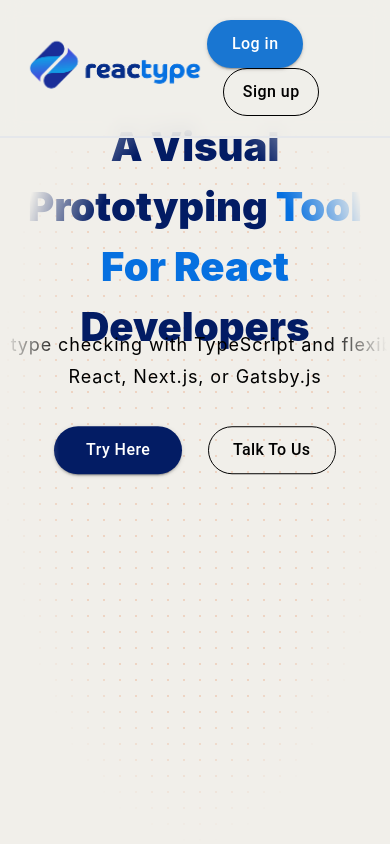
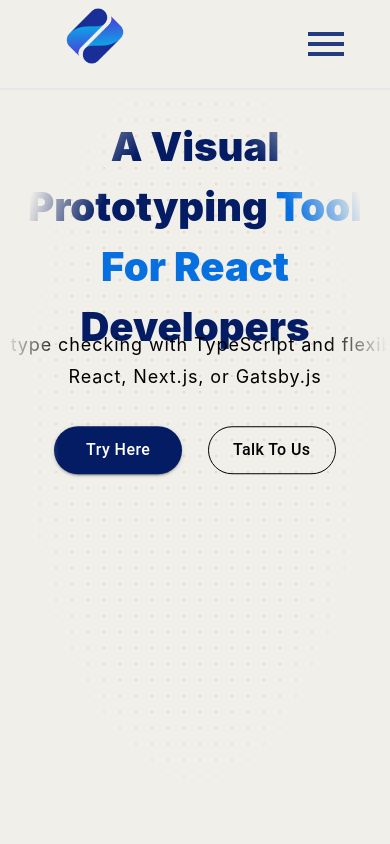
Before and after one commit to open-source-labs/Reactype-web, a Next.js app: page / in a window 390 px wide. Shown: the top 844 px of the page. Built offline with nearby package versions, Linux system fonts and the light colour scheme.

Commit message:
with team page working

```diff
--- a/src/app/assets/index.js
+++ b/src/app/assets/index.js
@@ -1,4 +1,5 @@
 import reacTypeLogoTwo from "./blue-reactype-logo-1.png";
+import reacTypeLogoWithNoText from "./reactype-logo-no-text.png";
 import whiteReacTypeLogoTwo from "./white-reactype-logo-2.png";
 import tanReacTypeLogoTwo from "./tan-reactype-logo-1.png";
 import footerBackground from "./reactype-foooter.png";
@@ -6,6 +7,7 @@ import footerSmallBackground from "./reactype-footer-small-bg.png";
 
 export {
   reacTypeLogoTwo,
+  reacTypeLogoWithNoText,
   whiteReacTypeLogoTwo,
   tanReacTypeLogoTwo,
   footerBackground,
--- a/src/app/components/Navbar.tsx
+++ b/src/app/components/Navbar.tsx
@@ -1,13 +1,15 @@
 "use client";
 
-import React, { useEffect, useRef } from "react";
+import React, { useEffect, useRef, useState } from "react";
 import { styles } from "../style";
 import DropDown from "../hoc/DropDown";
 import { Button } from "@mui/material";
-import { reacTypeLogoTwo } from "../assets";
+import useMediaQuery from "@mui/material/useMediaQuery";
+import { reacTypeLogoTwo, reacTypeLogoWithNoText } from "../assets";
 import Image from "next/image";
 import { dropDownMenuItems, dropDownMenuTitles } from "../constants";
 import Link from "next/link";
+import { Menu } from "@mui/icons-material";
 
 interface NavigationItem {
   name: string;
@@ -21,6 +23,11 @@ const navigation: NavigationItem[] = [
 ];
 
 const Navbar: React.FC = () => {
+  const [isMobileMenuOpen, toggleMobileMenu] = useState(false);
+
+  const smallScreenSize = useMediaQuery("(min-width:600px)");
+  const mediumScreenSize = useMediaQuery("(min-width:1200px)");
+
   return (
     <nav
       className={`${styles.paddingX} w-full flex py-5 fixed top-0 z-20 bg-[#f1efea] bg-opacity-80 border-b-2`}
@@ -28,14 +35,22 @@ const Navbar: React.FC = () => {
     >
       <div className="w-full flex justify-between items-center max-w-7xl mx-auto ">
         <Link href="/" className="mt-[2rem]">
+          {smallScreenSize ? (
             <Image
               src={reacTypeLogoTwo}
               alt="logo"
               className="h-[8rem] object-contain flex flex-start logo-image"
             />
+          ) : (
+            <Image
+              src={reacTypeLogoWithNoText}
+              alt="logo"
+              className="h-[4rem] object-contain flex flex-start logo-image-small"
+            />
+          )}
         </Link>
-
-        <ul className="list-none hidden sm:flex flex-row gap-10">
+        {mediumScreenSize ? (
+          <ul className="list-none hidden sm:flex flex-row gap-10 sm:none">
             {dropDownMenuTitles.map((title, i) => (
               <DropDown
                 key={i}
@@ -53,7 +68,9 @@ const Navbar: React.FC = () => {
               </a>
             </div>
           </ul>
+        ) : null}
         <ul>
+          {mediumScreenSize ? (
             <li>
               <a href="https://app.reactype.dev/#/login">
                 <Button
@@ -76,6 +93,7 @@ const Navbar: React.FC = () => {
               </a>
               <a href="https://app.reactype.dev/#/signup">
                 <Button
+                  className="small-screen-hide"
                   variant="outlined"
                   sx={{
                     marginLeft: "1rem",
@@ -98,6 +116,21 @@ const Navbar: React.FC = () => {
                 </Button>
               </a>
             </li>
+          ) : (
+            <Menu
+              sx={{
+                color: "#253b80",
+                width: "5rem",
+                height: "3rem",
+                transition: "300ms",
+                "&:hover": {
+                  cursor: "pointer",
+                  color: "#189bd7",
+                },
+              }}
+              onClick={() => toggleMobileMenu(!isMobileMenuOpen)}
+            />
+          )}
         </ul>
       </div>
     </nav>
--- a/src/app/constants/index.js
+++ b/src/app/constants/index.js
@@ -463,6 +463,26 @@ const people = [
     github: "https://github.com/sonyahu15",
     linkedin: "https://www.linkedin.com/in/sonyahu25/",
   },
+  {
+    name: "Cyrus Burns",
+    github: "https://github.com/cyburns",
+    linkedin: "https://www.linkedin.com/in/cyrus-burns/",
+  },
+  {
+    name: "Jon Wage",
+    github: "",
+    linkedin: "",
+  },
+  {
+    name: "Brian Yan",
+    github: "",
+    linkedin: "",
+  },
+  {
+    name: "Eliza Zhang",
+    github: "",
+    linkedin: "",
+  },
 ];
 
 export {
--- a/src/app/index.css
+++ b/src/app/index.css
@@ -28,6 +28,13 @@
 
 .logo-image {
   margin: -5rem 0 -5rem 0;
+  display: flex;
+  flex-direction: flex-start;
+  width: 15rem;
+}
+
+.logo-image-small {
+  margin: -3rem 0 0 -2rem;
   display: flex;
   flex-direction: flex-start;
   width: 15rem;
@@ -218,10 +225,6 @@
   backdrop-filter: blur(2rem);
 }
 
-.footer-bg-img {
-  background-image: url("../app/assets/reactype-foooter.png");
-}
-
 input::placeholder,
 textarea::placeholder {
   color: rgba(
@@ -241,3 +244,9 @@ textarea::placeholder {
     -2.6em 0em 0 0em rgba(255, 255, 255, 0.2),
     -1.8em -1.8em 0 0em rgba(255, 255, 255, 0.5);
 }
+
+@media screen and (min-width: 360px) {
+  .small-device-hide {
+    display: none;
+  }
+}
--- a/src/app/page.tsx
+++ b/src/app/page.tsx
@@ -2,7 +2,6 @@ import Content from "./components/Content";
 import Features from "./components/Features";
 import Footer from "./components/Footer";
 import Hero from "./components/Hero";
-import Team from "./pages/Team";
 import Testimonial from "./components/Testimonial";
 
 const Home = () => {
--- a/src/pages/Team.tsx
+++ b/src/pages/Team.tsx
@@ -1,10 +1,16 @@
 import React from "react";
 import TeamCards from "./TeamCards";
+import Navbar from "../app/components/Navbar";
+import Footer from "@/app/components/Footer";
 
 const TeamPage = () => {
   return (
     <div>
+      <Navbar />
       <TeamCards />
+      <section className="bg-[#f1efea] border-t-4 section-border-gradient">
+        <Footer />
+      </section>
     </div>
   );
 };
--- a/src/pages/TeamCards.tsx
+++ b/src/pages/TeamCards.tsx
@@ -1,7 +1,8 @@
 import Image from "next/image";
+import "../app/index.css";
 
-import { github, linkedin } from "../../../public";
-import { people } from "../constants";
+import { githubIcon, linkedIn } from "../../public";
+import { people } from "../app/constants";
 
 interface People {
   name: string;
@@ -24,12 +25,18 @@ const sortedPeople = filterAndSortContributors(people);
 
 const Team = () => {
   return (
-    <div id="meettheteam" className=" py-24 sm:py-32">
+    <div
+      id="meettheteam"
+      className=" py-24 sm:py-32 border-b-4 bg-[#f1efea] section-border-gradient"
+    >
       <div className="mx-auto  max-w-7xl gap-x-8 gap-y-20 px-6">
-        <div className="my-10 ">
-          <h1 className="text-6xl font-bold text-left">Our Team</h1>
-          <p className="my-5 text-gray-500">
-            Check out our wonderful contributors
+        <div className="my-[5rem]">
+          <h1 className="text-6xl font-bold text-[#031c64] text-center">
+            Our Team
+          </h1>
+          <p className="my-5 text-gray-500 text-center">
+            We are passionate about great software, developer tools, and open
+            source.
           </p>
         </div>
         <ul
@@ -38,17 +45,25 @@ const Team = () => {
         >
           {sortedPeople.map((person) => (
             <li key={person.name}>
-              <div className="flex items-center gap-x-3">
+              <div className="flex items-center gap-x-3 bg-white h-[7rem] p-5 rounded-md shadow-md">
                 <div>
-                  <h3 className="text-lg font-medium leading-7 tracking-tight text-gray-300">
-                    {person.name}
-                  </h3>
                   <div className="flex gap-x-4 my-4 items-center">
+                    <a
+                      href={person.linkedin}
+                      className="text-lg font-medium leading-7 tracking-tight text-black hover:underline"
+                    >
+                      {person.name}
+                    </a>
                     <a href={person.github} target="_blank">
-                      <Image width={30} height={30} src={github} alt="logo" />
+                      <Image
+                        width={30}
+                        height={30}
+                        src={githubIcon}
+                        alt="logo"
+                      />
                     </a>
                     <a href={person.linkedin} target="_blank">
-                      <Image width={30} height={30} src={linkedin} alt="logo" />
+                      <Image width={30} height={30} src={linkedIn} alt="logo" />
                     </a>
                   </div>
                 </div>
```
Also changed, not shown: src/app/components/Footer.tsx (+3 -137 lines), src/app/assets/reactype-logo-no-text.png (added). Lines whose indentation alone changed are shown as unchanged.
